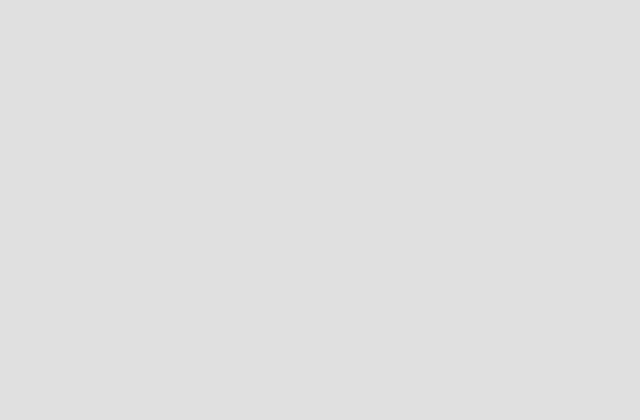
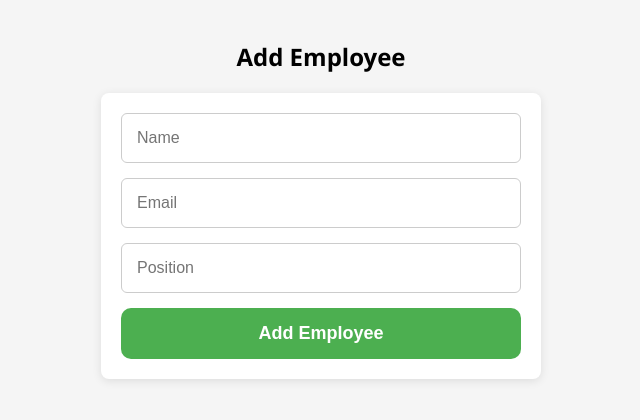
Before and after one commit to IsurangaAGA/Tea-Factory-Management-, a React (Vite) app in the folder TeaFactoryFrontend/: page /employees-add in a window 1280 px wide. Before the commit this address had no page. Shown: the top 420 px of the page, without its empty margins (319-959 px from the left). Built offline with nearby package versions, Linux system fonts and the light colour scheme.

Commit message:
Created a form to add employees and tested that.

```diff
--- a/TeaFactoryFrontend/src/App.jsx
+++ b/TeaFactoryFrontend/src/App.jsx
@@ -1,11 +1,16 @@
-import { Routes, Route } from "react-router-dom";
+import { Routes, Route, Link } from "react-router-dom";
 import EmployeeList from "./components/employee/EmployeeList";
+import AddEmployee from "./components/employee/AddEmployee";
 
 function App() {
     return (
-        <Routes>
-            <Route path="/employees" element={<EmployeeList />} />
-        </Routes>
+        <div>
+
+            <Routes>
+                <Route path="/employees" element={<EmployeeList />} />
+                <Route path="/employees-add" element={<AddEmployee />} />
+            </Routes>
+        </div>
     );
 }
 
--- /dev/null
+++ b/TeaFactoryFrontend/src/components/employee/AddEmployee.jsx
@@ -0,0 +1,71 @@
+import React, { useState } from "react";
+import axios from "axios";
+
+const API_URL = "http://localhost:8080/employees";
+
+const AddEmployee = () => {
+    const [employee, setEmployee] = useState({
+        name: "",
+        email: "",
+        position: "",
+    });
+
+    const handleChange = (e) => {
+        setEmployee({
+            ...employee,
+            [e.target.name]: e.target.value,
+        });
+    };
+
+    const handleSubmit = async (e) => {
+        e.preventDefault();
+        try {
+            await axios.post(API_URL, employee);
+            alert("Employee added successfully!");
+            setEmployee({ name: "", email: "", position: "" }); // reset form
+        } catch (error) {
+            console.error("Error adding employee:", error);
+            alert("Failed to add employee");
+        }
+    };
+
+    return (
+        <div style={{ padding: "20px", fontFamily: "'Segoe UI', Tahoma, Geneva, Verdana, sans-serif", minHeight: "100vh", backgroundColor: "#f5f5f5" }}>
+            <h2 style={{ textAlign: "center", marginBottom: "20px" }}>Add Employee</h2>
+            <form onSubmit={handleSubmit} style={{ maxWidth: "400px", margin: "0 auto", display: "flex", flexDirection: "column", gap: "15px", backgroundColor: "#fff", padding: "20px", borderRadius: "8px", boxShadow: "0px 2px 10px rgba(0,0,0,0.1)" }}>
+                <input
+                    type="text"
+                    name="name"
+                    placeholder="Name"
+                    value={employee.name}
+                    onChange={handleChange}
+                    required
+                    style={{ padding: "15px", fontSize: "16px", borderRadius: "6px", border: "1px solid #ccc" }}
+                />
+                <input
+                    type="email"
+                    name="email"
+                    placeholder="Email"
+                    value={employee.email}
+                    onChange={handleChange}
+                    required
+                    style={{ padding: "15px", fontSize: "16px", borderRadius: "6px", border: "1px solid #ccc" }}
+                />
+                <input
+                    type="text"
+                    name="position"
+                    placeholder="Position"
+                    value={employee.position}
+                    onChange={handleChange}
+                    required
+                    style={{ padding: "15px", fontSize: "16px", borderRadius: "6px", border: "1px solid #ccc" }}
+                />
+                <button type="submit" style={{ padding: "15px", backgroundColor: "#4caf50",fontSize: "18px", color: "#fff", fontWeight: "bold", border: "none", borderRadius: "10px", cursor: "pointer" }}>
+                    Add Employee
+                </button>
+            </form>
+        </div>
+    );
+};
+
+export default AddEmployee;
```
